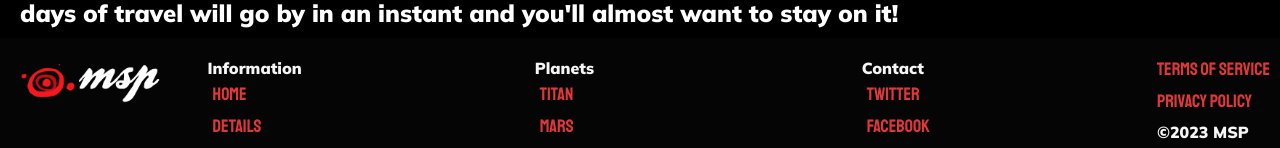
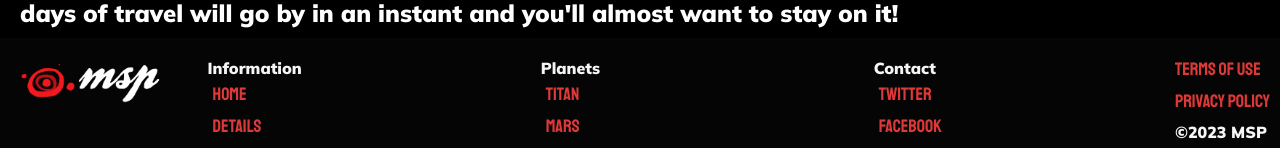
Before and after one commit to leocabbage2008/tsa-space, a React (Create React App) app: page / in a window 1280 px wide. Shown: the part 1983-2131 px from the top of the page. Built offline with nearby package versions, Linux system fonts and the light colour scheme.

Commit message:
facebook page grrrrr

```diff
--- a/src/components/Footer.jsx
+++ b/src/components/Footer.jsx
@@ -59,7 +59,7 @@ export default function Footer({ currentYear }) {
               </a>
             </li>
             <li>
-              <a target='_blank' href='https://facebook.com' rel='noreferrer'>
+              <a target='_blank' href='https://www.facebook.com/profile.php?id=100089635383990' rel='noreferrer'>
                 Facebook
               </a>
             </li>
@@ -70,7 +70,7 @@ export default function Footer({ currentYear }) {
         <ul>
           <li>
             <a target='_blank' href='' rel='noreferrer'>
-              Terms of Service
+              Terms of Use
             </a>
           </li>
           <li>
```
